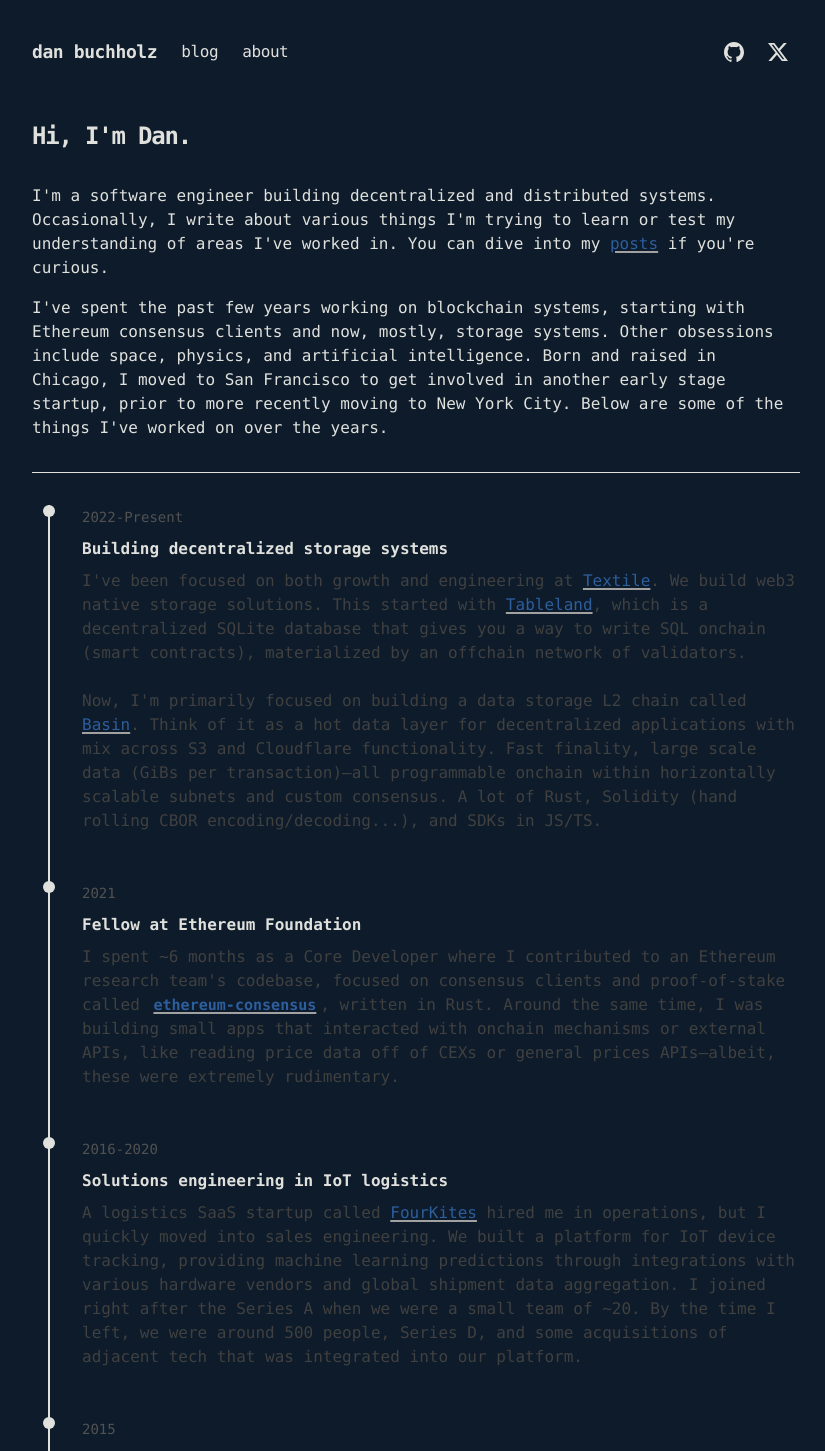
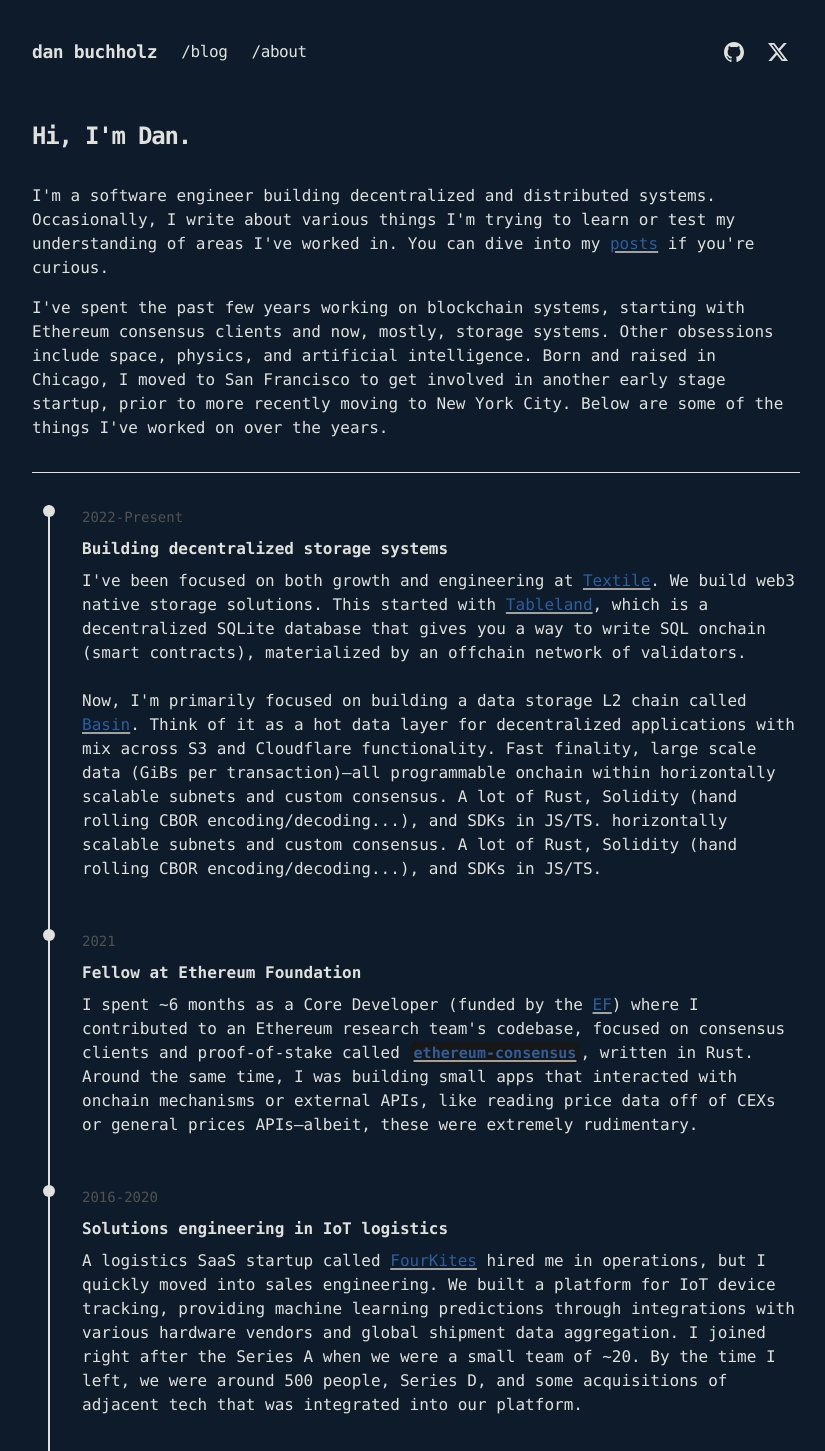
Before and after one commit to dtbuchholz/website, a Next.js app: page /about in a window 1280 px wide. Shown: the top 1451 px of the page, without its empty margins (224-1049 px from the left). Built offline with nearby package versions, Linux system fonts and the light colour scheme.

Commit message:
feat: nav styles | about page tweaks

```diff
--- a/app/about/page.tsx
+++ b/app/about/page.tsx
@@ -32,19 +32,27 @@
     content: (
       <>
         I&apos;ve been focused on both growth and engineering at{" "}
-        <NextLink href="https://linktr.ee/textileio">Textile</NextLink>. We build web3 native
-        storage solutions. This started with{" "}
-        <NextLink href="https://docs.tableland.xyz">Tableland</NextLink>, which is a decentralized
-        SQLite database that gives you a way to write SQL onchain (smart contracts), materialized by
-        an offchain network of validators.
+        <NextLink href="https://linktr.ee/textileio" target="_blank" rel="noreferrer">
+          Textile
+        </NextLink>
+        . We build web3 native storage solutions. This started with{" "}
+        <NextLink href="https://docs.tableland.xyz" target="_blank" rel="noreferrer">
+          Tableland
+        </NextLink>
+        , which is a decentralized SQLite database that gives you a way to write SQL onchain (smart
+        contracts), materialized by an offchain network of validators.
         <br />
         <br />
         Now, I&apos;m primarily focused on building a data storage L2 chain called{" "}
-        <NextLink href="https://basin.textile.io/">Basin</NextLink>. Think of it as a hot data layer
-        for decentralized applications with mix across S3 and Cloudflare functionality. Fast
-        finality, large scale data (GiBs per transaction)—all programmable onchain within
-        horizontally scalable subnets and custom consensus. A lot of Rust, Solidity (hand rolling
-        CBOR encoding/decoding...), and SDKs in JS/TS.
+        <NextLink href="https://basin.textile.io/" target="_blank" rel="noreferrer">
+          Basin
+        </NextLink>
+        . Think of it as a hot data layer for decentralized applications with mix across S3 and
+        Cloudflare functionality. Fast finality, large scale data (GiBs per transaction)—all
+        programmable onchain within horizontally scalable subnets and custom consensus. A lot of
+        Rust, Solidity (hand rolling CBOR encoding/decoding...), and SDKs in JS/TS. horizontally
+        scalable subnets and custom consensus. A lot of Rust, Solidity (hand rolling CBOR
+        encoding/decoding...), and SDKs in JS/TS.
       </>
     ),
   },
@@ -53,11 +61,21 @@
     title: "Fellow at Ethereum Foundation",
     content: (
       <>
-        I spent ~6 months as a Core Developer where I contributed to an Ethereum research
-        team&apos;s codebase, focused on consensus clients and proof-of-stake called{" "}
-        <NextLink href="https://github.com/ralexstokes/ethereum-consensus">
-          <code>ethereum-consensus</code>
+        I spent ~6 months as a Core Developer (funded by the{" "}
+        <NextLink href="https://ethereum.foundation/" target="_blank" rel="noreferrer">
+          EF
         </NextLink>
+        ) where I contributed to an Ethereum research team&apos;s codebase, focused on consensus
+        clients and proof-of-stake called{" "}
+        <code>
+          <NextLink
+            href="https://github.com/ralexstokes/ethereum-consensus"
+            target="_blank"
+            rel="noreferrer"
+          >
+            ethereum-consensus
+          </NextLink>
+        </code>
         , written in Rust. Around the same time, I was building small apps that interacted with
         onchain mechanisms or external APIs, like reading price data off of CEXs or general prices
         APIs—albeit, these were extremely rudimentary.
@@ -70,7 +88,7 @@
     content: (
       <>
         A logistics SaaS startup called{" "}
-        <NextLink href="https://en.wikipedia.org/wiki/University_of_Illinois_Urbana-Champaign">
+        <NextLink href="https://www.fourkites.com" target="_blank" rel="noreferrer">
           FourKites
         </NextLink>{" "}
         hired me in operations, but I quickly moved into sales engineering. We built a platform for
@@ -87,7 +105,11 @@
     content: (
       <>
         I graduated from the{" "}
-        <NextLink href="https://en.wikipedia.org/wiki/University_of_Illinois_Urbana-Champaign">
+        <NextLink
+          href="https://en.wikipedia.org/wiki/University_of_Illinois_Urbana-Champaign"
+          target="_blank"
+          rel="noreferrer"
+        >
           University of Illinois at Urbana-Champaign
         </NextLink>{" "}
         with a B.S. in Systems Engineering and (nearly) a minor in Electrical Engineering. I
@@ -105,7 +127,7 @@
         <div className="absolute w-3 h-3 bg-neutral-200 dark:bg-neutral-800 rounded-full -left-[7px] font-semibold"></div>
         <time className="text-sm text-neutral-600 dark:text-neutral-400">{event.year}</time>
         <h3 className="font-medium mt-2">{event.title}</h3>
-        <p className="mt-2 text-neutral-700 dark:text-neutral-300">{event.content}</p>
+        <p className="mt-2">{event.content}</p>
       </div>
     ))}
   </div>
--- a/app/components/nav.tsx
+++ b/app/components/nav.tsx
@@ -21,7 +21,7 @@
             <div className="flex flex-row space-x-0">
               <Link
                 href="/"
-                className="transition-all hover:text-neutral-800 dark:hover:text-neutral-200 flex items-center align-middle relative py-1 ml-0 pl-0 pr-2 m-1 font-bold text-lg leading-none"
+                className="flex items-center align-middle relative py-1 ml-0 pl-0 pr-2 m-1 font-bold text-lg leading-none"
               >
                 dan buchholz
               </Link>
@@ -30,16 +30,16 @@
                   <Link
                     key={path}
                     href={path}
-                    className="transition-all hover:text-neutral-800 dark:hover:text-neutral-200 flex items-center align-middle relative py-1 px-2 m-1"
+                    className="transition-all relative flex items-center py-1 px-2 m-1 dark:text-neutral-300 dark:hover:text-neutral-100" // after:absolute after:bottom-0 after:left-0 after:h-[0.5px] after:w-0 hover:after:w-full after:transition-all after:bg-current
                   >
-                    {name}
+                    /{name}
                   </Link>
                 );
               })}
             </div>
             <div className="flex items-center">
               <a
-                className="transition-all hover:text-neutral-800 dark:hover:text-neutral-200 flex items-center align-middle relative py-1 px-2 m-1"
+                className="transition-all dark:text-neutral-300 dark:hover:text-neutral-100 flex items-center align-middle relative py-1 px-2 m-1"
                 href="https://github.com/dtbuchholz"
                 target="_blank"
                 rel="noreferrer"
@@ -56,7 +56,7 @@
                 </svg>
               </a>
               <a
-                className="transition-all hover:text-neutral-800 dark:hover:text-neutral-200 flex align-middle relative py-1 px-2 m-1"
+                className="transition-all dark:text-neutral-300 dark:hover:text-neutral-100 flex align-middle relative py-1 px-2 m-1"
                 href="https://twitter.com/dtbuchholz"
                 target="_blank"
                 rel="noreferrer"
--- a/app/components/terminal/command.ts
+++ b/app/components/terminal/command.ts
@@ -77,7 +77,7 @@
   },
   about: {
     name: "about",
-    description: "Learn more about Dan",
+    description: "Learn more about me",
     execute: async (_, __, term) => {
       return handleAbout(term);
     },
--- a/app/global.css
+++ b/app/global.css
@@ -4,6 +4,11 @@
 ::selection {
   background-color: #47a3f3;
   color: #fefefe;
+}
+@layer theme {
+  @theme {
+    --default-transition-duration: 200ms;
+  }
 }
 
 :root {
@@ -101,17 +106,18 @@
   font-size: 94%;
 }
 
-.prose pre code {
+pre code {
   @apply p-0;
   border: initial;
   line-height: 1.5;
 }
 .prose code:not(pre code),
+code,
 .prose pre {
   background-color: var(--sh-secondary);
 }
 
-.prose code span {
+code span {
   @apply font-medium;
 }
 
--- /dev/null
+++ b/tailwind.config.js
@@ -0,0 +1,5 @@
+module.exports = {
+  theme: {
+    extend: {},
+  },
+};
```
Also changed, not shown: .eslintrc.json.
